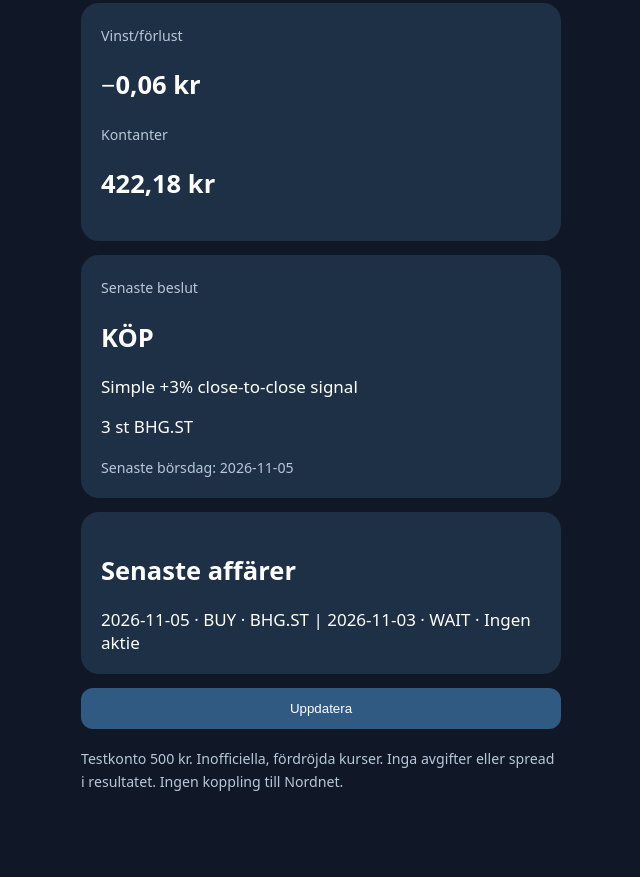
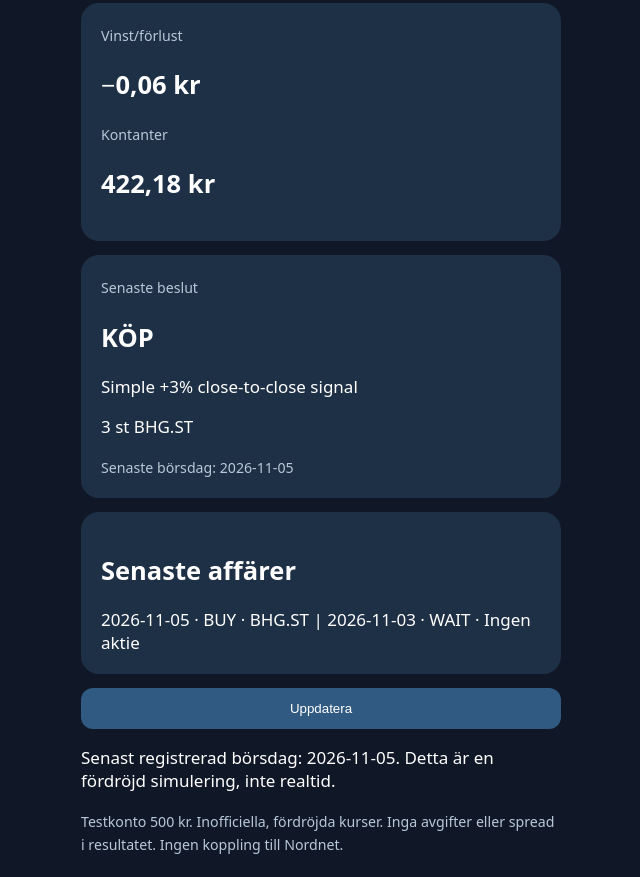
Before and after one commit to einarjohansen73-bot/AktieAgent-Mobil, a plain HTML site: page index.html in a window 1280 px wide. Shown: the part 256-1133 px from the top of the page, without its empty margins (319-959 px from the left). Before the commit the page ends 1070 px from the top, so only its background shows below. Drawn offline with Linux system fonts and the light colour scheme.

Commit message:
Clarify Swedish paper-trading signals and delayed status

```diff
--- a/index.html
+++ b/index.html
@@ -23,7 +23,7 @@ set('action',({BUY:'KÖP',SELL:'SÄLJ',HOLD:'BEHÅLL',WAIT:'AVVAKTA'})[last.acti
 set('reason',last.reason||'Ingen signal');set('position',s.position?s.position.shares+' st '+s.position.symbol:'Inga aktier');
 set('session','Senaste börsdag: '+(s.last_session||'Ingen'));
 set('history',h.slice(-8).reverse().map(x=>x.session+' · '+x.action+' · '+(x.symbol||'Ingen aktie')).join(' | ')||'Inga affärer ännu');
-set('status',p.equity_sek===null?'Värdet kan inte beräknas säkert':'');
+set('status',(p.equity_sek===null?'Värdet kan inte beräknas säkert. ':'')+'Senast registrerad börsdag: '+(s.last_session||'okänd')+'. Detta är en fördröjd simulering, inte realtid.');
 }catch(e){set('status','Rapporten kunde inte läsas: '+e.message)}
 }refresh();
 </script>
```
